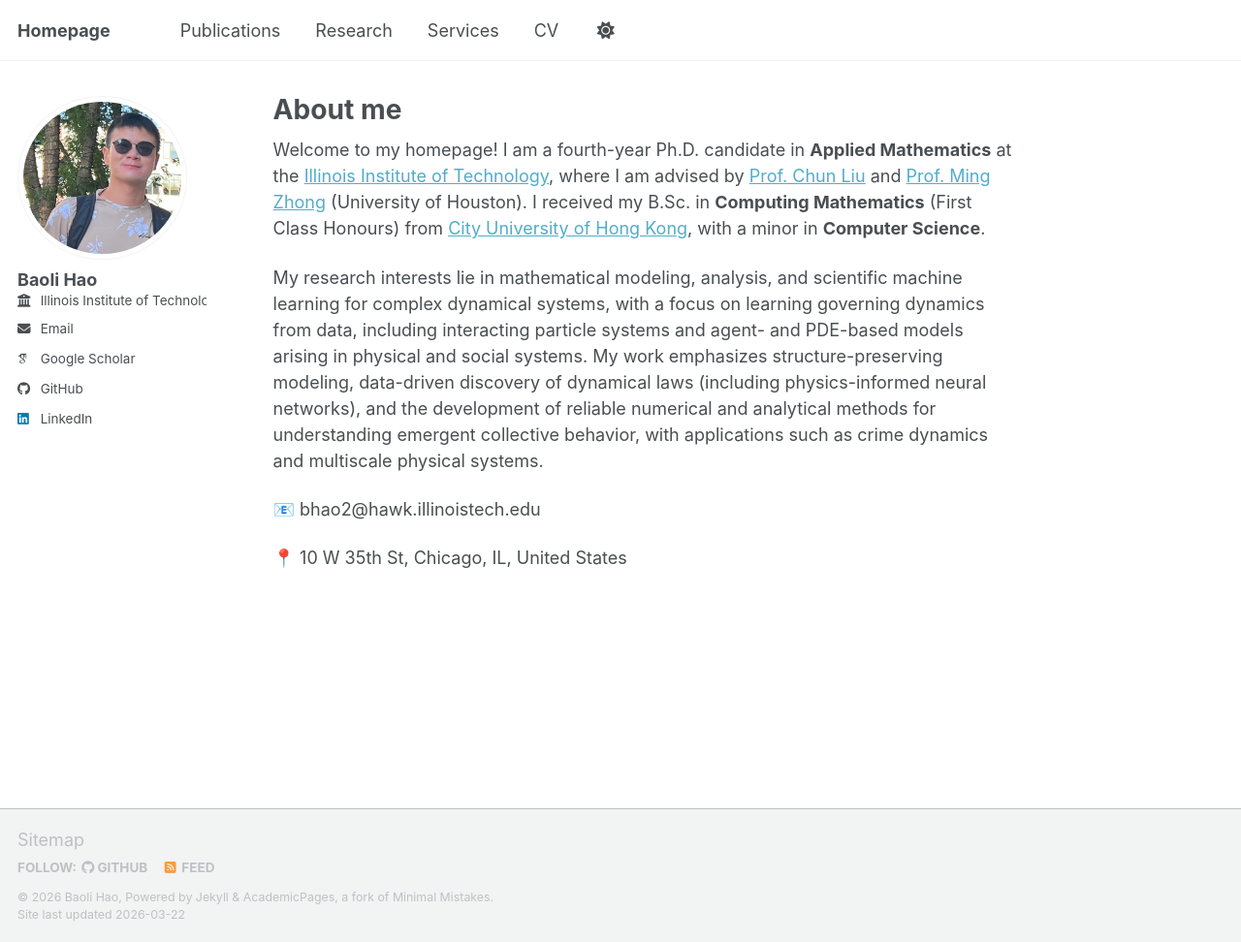
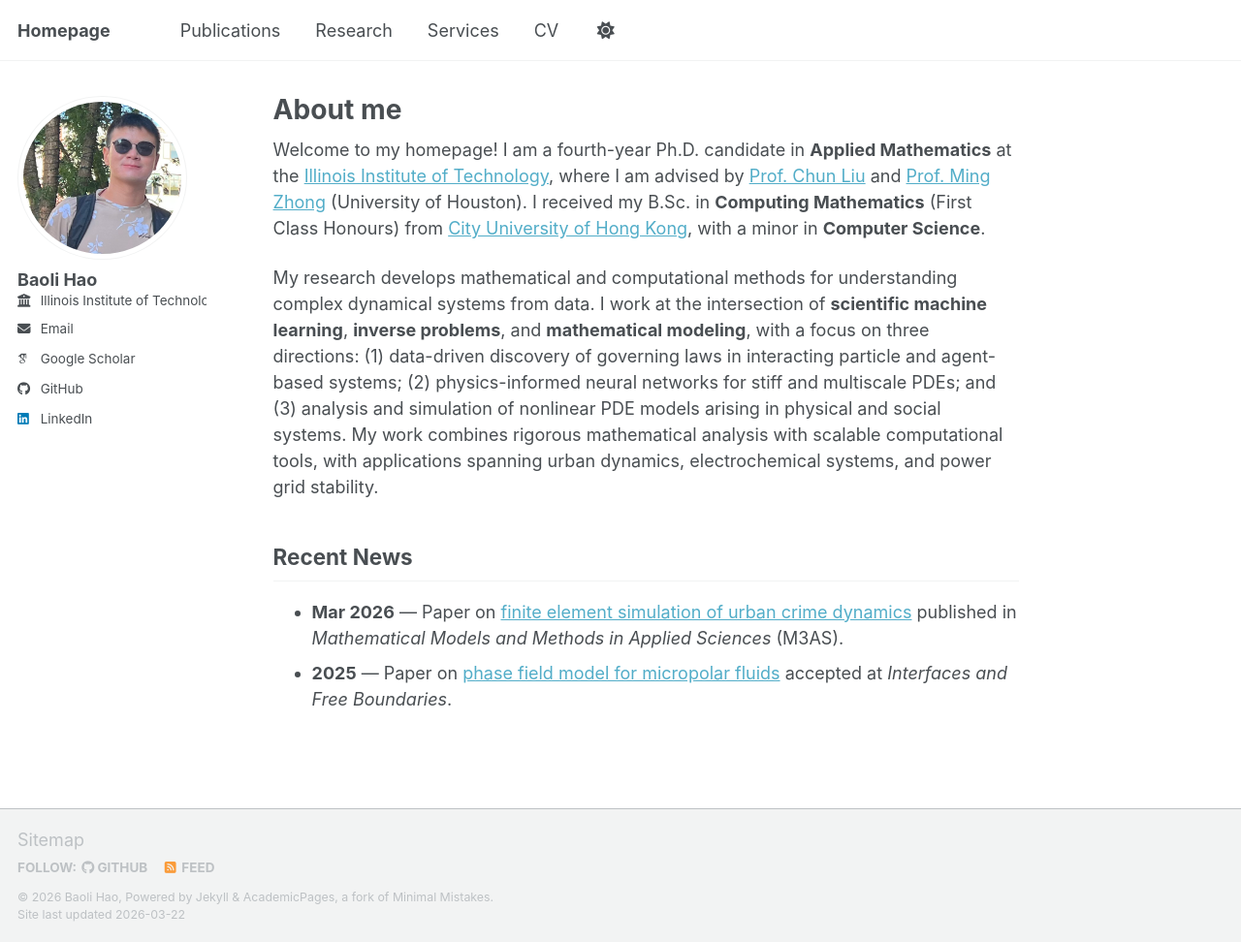
Before and after one commit to baolihao/baolihao.github.io, a Jekyll site: the page built from _pages/about.md, in a window 1280 px wide and 972 px high. Shown: the whole window at 97% size. Built offline with Jekyll 4.4.1, drawn with Linux system fonts in a browser that asks for light colours; some web fonts are replaced; a script bundle is joined from its source files by our own code; library files that are not in the unit come from our copies.

Commit message:
Update about.md

```diff
--- a/_pages/about.md
+++ b/_pages/about.md
@@ -9,8 +9,10 @@ redirect_from:
 
 Welcome to my homepage! I am a fourth-year Ph.D. candidate in **Applied Mathematics** at the [Illinois Institute of Technology](https://www.iit.edu/applied-math), where I am advised by [Prof. Chun Liu](https://sites.google.com/view/chunliu) and [Prof. Ming Zhong](https://mingjzhong.github.io/) (University of Houston). I received my B.Sc. in **Computing Mathematics** (First Class Honours) from [City University of Hong Kong](https://www.cityu.edu.hk/ma/), with a minor in **Computer Science**.
 
-My research interests lie in mathematical modeling, analysis, and scientific machine learning for complex dynamical systems, with a focus on learning governing dynamics from data, including interacting particle systems and agent- and PDE-based models arising in physical and social systems. My work emphasizes structure-preserving modeling, data-driven discovery of dynamical laws (including physics-informed neural networks), and the development of reliable numerical and analytical methods for understanding emergent collective behavior, with applications such as crime dynamics and multiscale physical systems.
+My research develops mathematical and computational methods for understanding complex dynamical systems from data. I work at the intersection of **scientific machine learning**, **inverse problems**, and **mathematical modeling**, with a focus on three directions: (1) data-driven discovery of governing laws in interacting particle and agent-based systems; (2) physics-informed neural networks for stiff and multiscale PDEs; and (3) analysis and simulation of nonlinear PDE models arising in physical and social systems. My work combines rigorous mathematical analysis with scalable computational tools, with applications spanning urban dynamics, electrochemical systems, and power grid stability.
 
-📧 bhao2@hawk.illinoistech.edu
 
-📍 10 W 35th St, Chicago, IL, United States
+## Recent News
+
+- **Mar 2026** — Paper on [finite element simulation of urban crime dynamics](link) published in *Mathematical Models and Methods in Applied Sciences* (M3AS).
+- **2025** — Paper on [phase field model for micropolar fluids](https://arxiv.org/abs/2504.21258) accepted at *Interfaces and Free Boundaries*.
```
